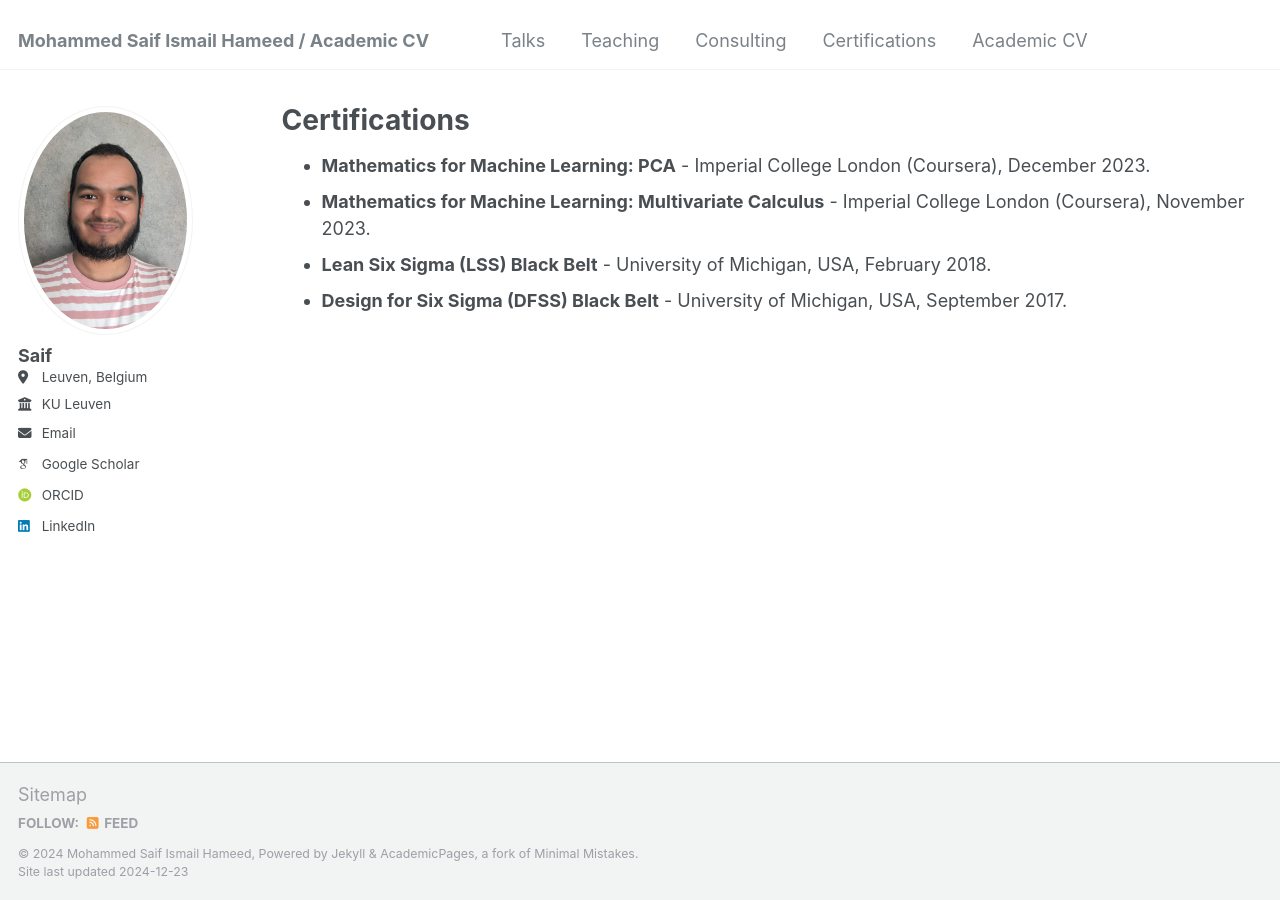
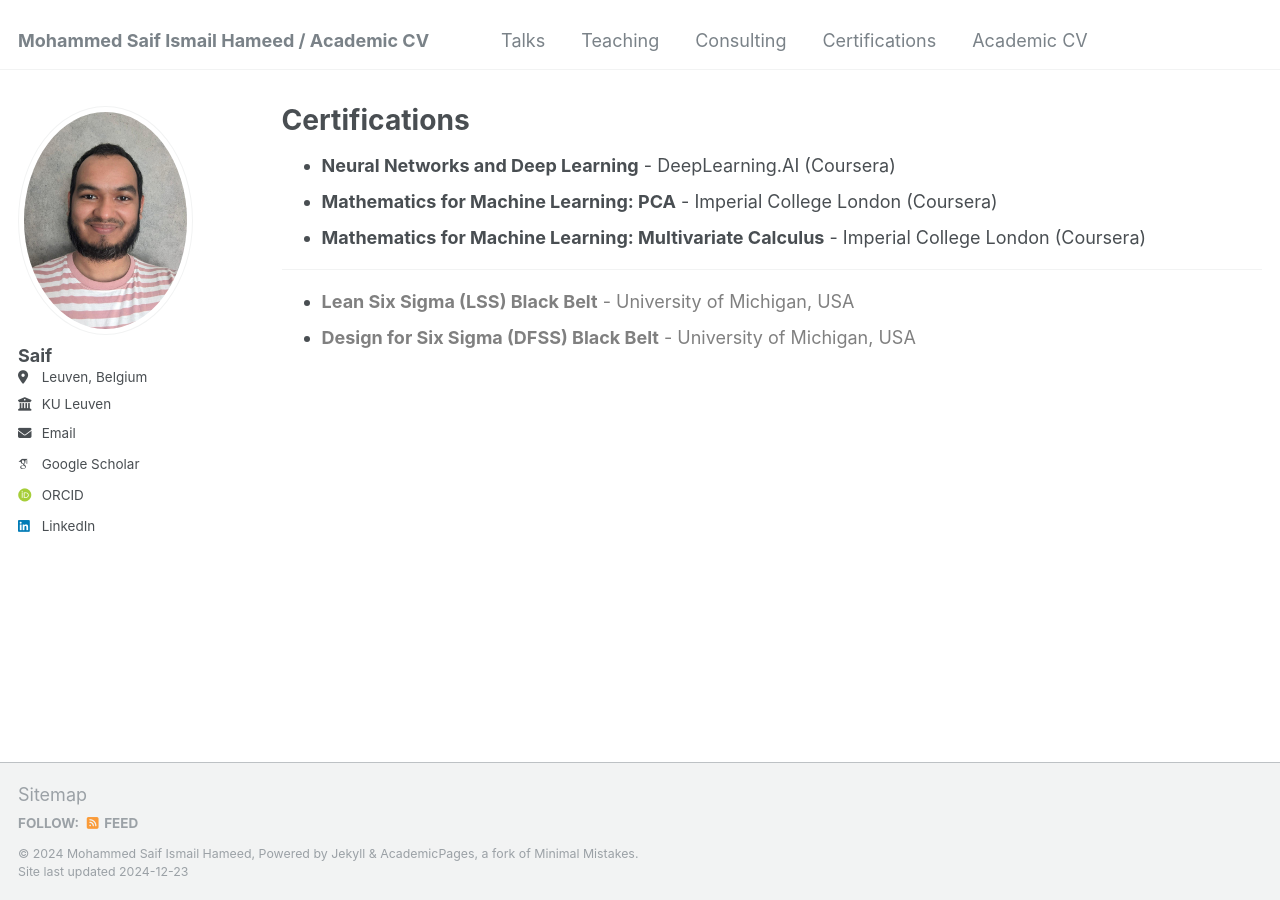
Before and after one commit to saif-ismail/saif-ismail.github.io, a Jekyll site: the page built from _pages/certifications.md, in a window 1280 px wide. Built offline with Jekyll 4.4.1, drawn with Linux system fonts in a browser that asks for light colours; some web fonts are replaced.

Commit message:
added new certification

```diff
--- a/_pages/certifications.md
+++ b/_pages/certifications.md
@@ -5,7 +5,11 @@ permalink: /certifications/
 author_profile: true
 ---
 
-* **Mathematics for Machine Learning: PCA** - Imperial College London (Coursera), December 2023.
-* **Mathematics for Machine Learning: Multivariate Calculus** - Imperial College London (Coursera), November 2023.
-* **Lean Six Sigma (LSS) Black Belt** - University of Michigan, USA, February 2018.
-* **Design for Six Sigma (DFSS) Black Belt** - University of Michigan, USA, September 2017.
+* **Neural Networks and Deep Learning** - DeepLearning.AI (Coursera) <!---(December 2024.)--->
+* **Mathematics for Machine Learning: PCA** - Imperial College London (Coursera) <!---(December 2023.)--->
+* **Mathematics for Machine Learning: Multivariate Calculus** - Imperial College London (Coursera) <!---November 2023.--->
+
+----
+
+* <span style="color:gray">**Lean Six Sigma (LSS) Black Belt** - University of Michigan, USA <!---(February 2018.---></span>
+* <span style="color:gray">**Design for Six Sigma (DFSS) Black Belt** - University of Michigan, USA <!---(September 2017.---></span>
```
